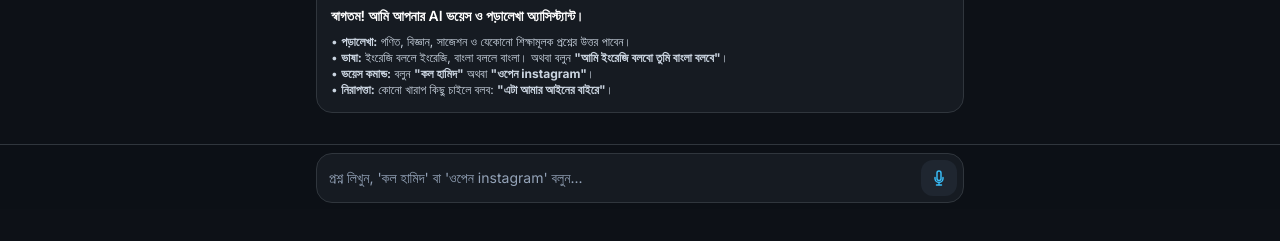
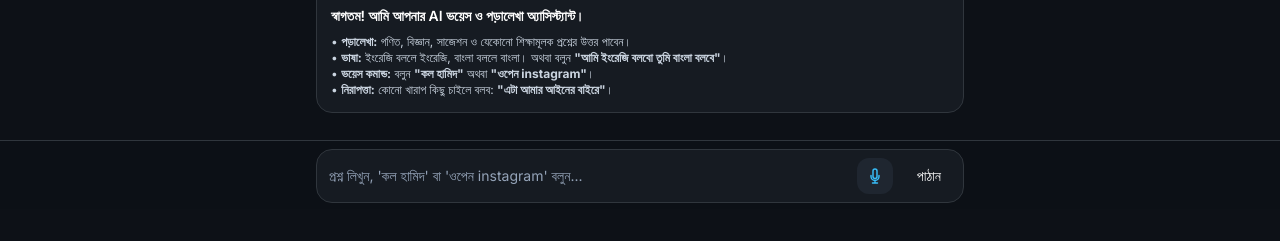
Before and after one commit to mdbaytul77/ai-voice-assistant, a plain HTML site: page index.html in a window 1280 px wide. Shown: the part 591-832 px from the top of the page. Drawn offline with nearby package versions, Linux system fonts and the light colour scheme.

Commit message:
Update index.html

```diff
--- a/index.html
+++ b/index.html
@@ -385,7 +385,7 @@
           placeholder="প্রশ্ন লিখুন, 'কল হামিদ' বা 'ওপেন instagram' বলুন..."
           class="flex-1 bg-transparent text-sm text-white placeholder-slate-400 focus:outline-none min-w-0"
         />
-        <button
+                <button
           type="button"
           id="inlineMicBtn"
           aria-label="Voice Input"
@@ -400,4 +400,7 @@
           type="submit"
           id="sendPromptBtn"
           aria-label="Send Message"
-          cl
+          class="px-4 py-2.5 rounded-xl bg-accent hover:opacity-90 text-white text-sm font-medium transition shrink-0"
+        >
+          পাঠান
+        </button>
```
